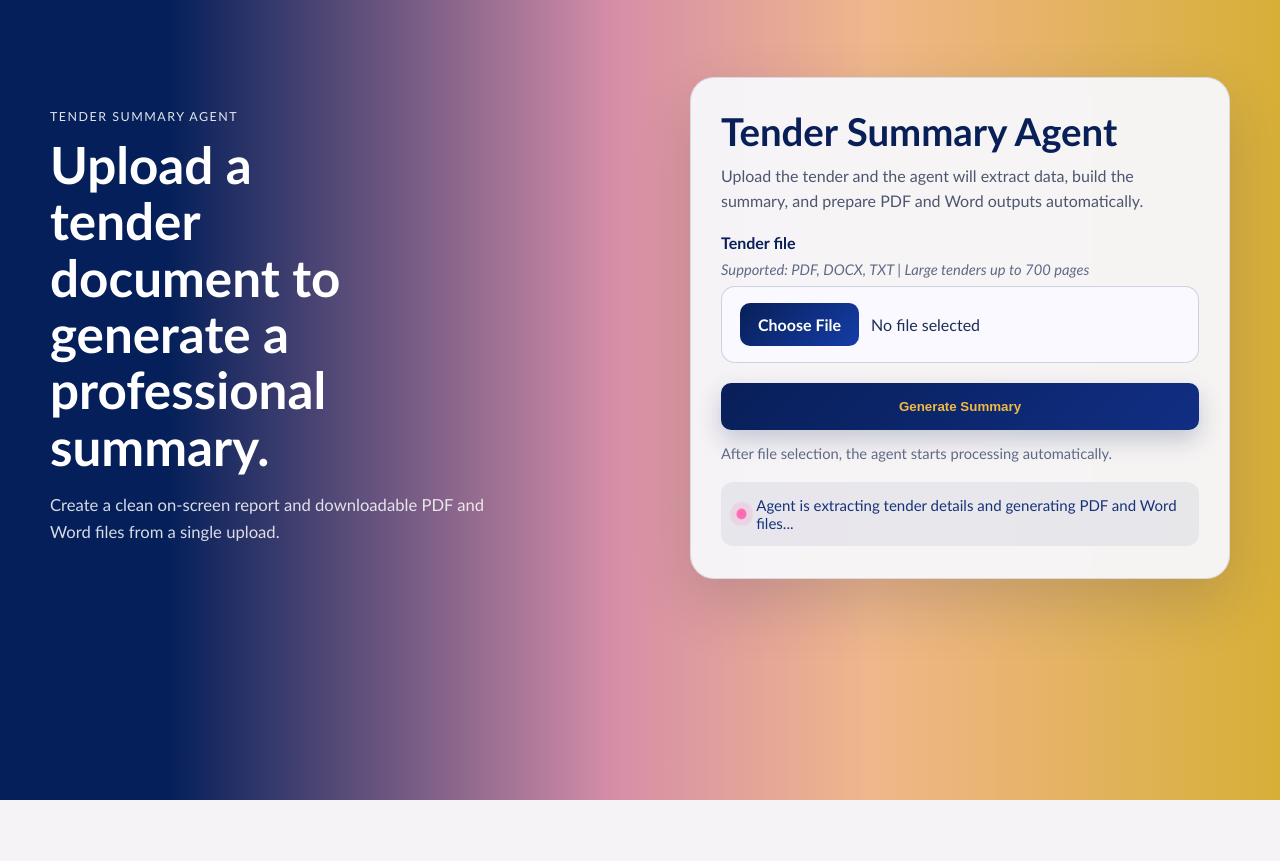
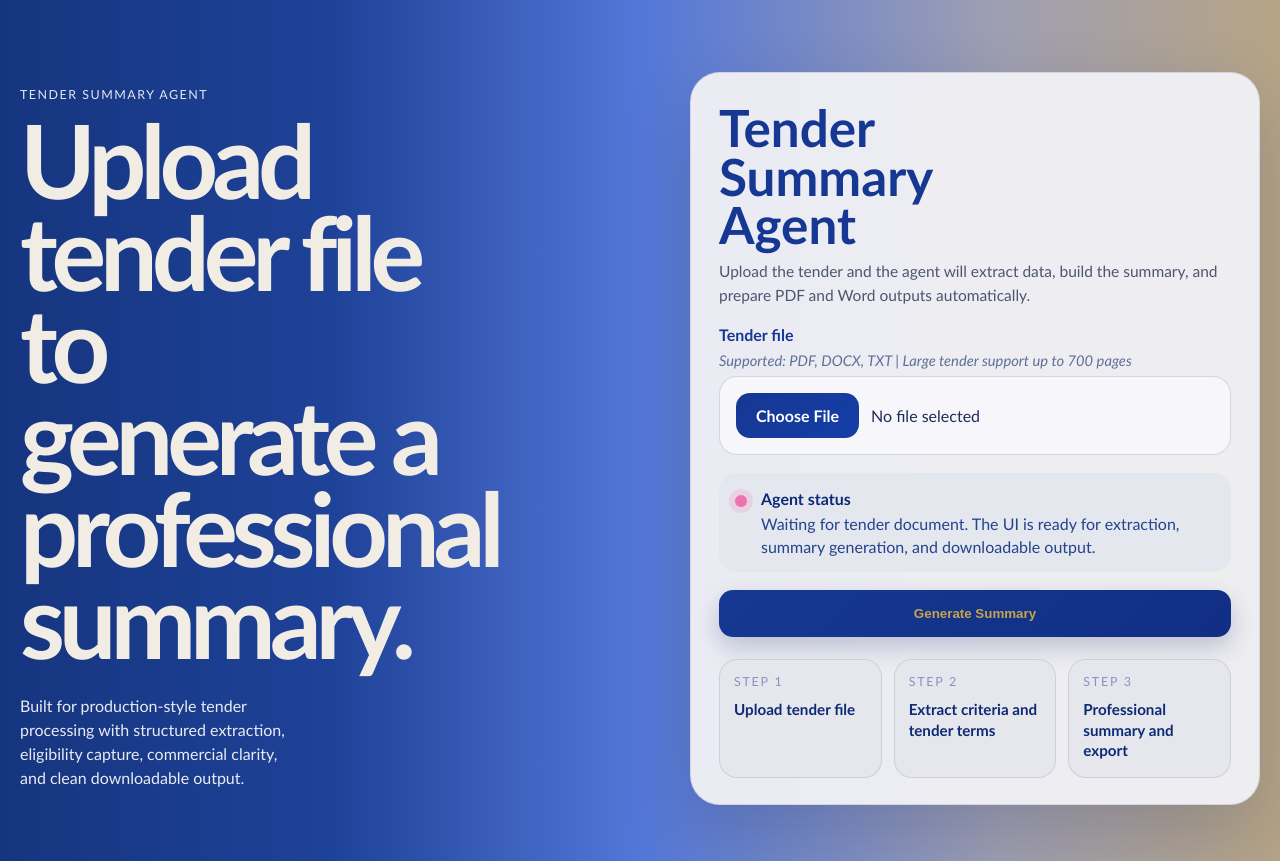
Before and after one commit to prasalaxmi730-droid/Tender-Aegnt, a Flask app: page / in a window 1280 px wide. Before the commit the page ends 800 px from the top, so only its background shows below. Run offline with Flask 3, Linux system fonts and the light colour scheme.

Commit message:
Refine tender agent landing page layout

```diff
--- a/static/styles.css
+++ b/static/styles.css
@@ -1,14 +1,14 @@
 :root {
-  --bg: #f5f2eb;
-  --panel: rgba(247, 247, 250, 0.96);
-  --panel-strong: #ffffff;
-  --ink: #041f59;
-  --muted: #5f6987;
-  --accent: #081f58;
-  --accent-soft: #ff6bb3;
-  --accent-warm: #f1ba42;
-  --line: rgba(8, 31, 88, 0.12);
-  --shadow: 0 24px 60px rgba(18, 27, 66, 0.16);
+  --bg: #ece8e3;
+  --panel: rgba(241, 241, 245, 0.96);
+  --panel-strong: #f6f6f8;
+  --ink: #0a2a78;
+  --muted: #5f6f95;
+  --accent: #163892;
+  --accent-soft: #eb74af;
+  --accent-warm: #c7a34b;
+  --line: rgba(18, 43, 114, 0.12);
+  --shadow: 0 28px 70px rgba(18, 27, 66, 0.18);
 }
 
 * {
@@ -20,22 +20,22 @@
   font-family: "Trebuchet MS", "Segoe UI", sans-serif;
   color: var(--ink);
   background:
-    linear-gradient(90deg, #041f59 0%, #041f59 13%, #d68ea8 48%, #efb78b 68%, #d7af37 100%);
+    linear-gradient(90deg, #16357f 0%, #1e4298 26%, #5377d8 50%, #9f9fb2 78%, #b6a486 100%);
   min-height: 100vh;
 }
 
 .page {
-  width: min(1180px, calc(100% - 32px));
+  width: min(1320px, calc(100% - 40px));
   margin: 0 auto;
-  padding: 56px 0;
+  padding: 72px 0 56px;
 }
 
 .hero-shell {
   display: grid;
-  grid-template-columns: 1.1fr minmax(320px, 540px);
-  gap: 32px;
+  grid-template-columns: minmax(0, 1.08fr) minmax(360px, 570px);
+  gap: 44px;
   align-items: center;
-  min-height: 68vh;
+  min-height: 78vh;
 }
 
 .brand-panel,
@@ -51,7 +51,7 @@
 
 .brand-panel {
   color: #fff;
-  padding: 20px 0;
+  padding: 8px 12px 8px 0;
   background: transparent;
   border: none;
   box-shadow: none;
@@ -75,41 +75,77 @@
 }
 
 h1 {
-  font-size: clamp(2.4rem, 4vw, 4.4rem);
-  max-width: 10ch;
+  font-size: clamp(4.6rem, 8vw, 7.8rem);
+  max-width: 7.5ch;
+  font-weight: 900;
+  line-height: 0.9;
+  letter-spacing: -0.06em;
+  color: #f1ede5;
 }
 
 .subtext {
-  margin: 18px 0 0;
-  max-width: 48ch;
-  color: rgba(255, 255, 255, 0.84);
-  font-size: 1.04rem;
-  line-height: 1.65;
+  margin: 28px 0 0;
+  max-width: 29ch;
+  color: rgba(255, 255, 255, 0.9);
+  font-size: 1rem;
+  line-height: 1.5;
 }
 
 .upload-card {
-  padding: 32px 30px;
+  padding: 30px 28px 26px;
   display: flex;
   flex-direction: column;
-  gap: 20px;
-  max-width: 540px;
+  gap: 18px;
+  max-width: 570px;
+  border-radius: 30px;
+}
+
+.steps-panel {
+  display: grid;
+  grid-template-columns: repeat(3, minmax(0, 1fr));
+  gap: 12px;
+  margin-top: 4px;
+}
+
+.step-card {
+  padding: 14px 14px 16px;
+  background: #e6e7ed;
+  border: 1px solid rgba(18, 43, 114, 0.12);
+  border-radius: 18px;
+}
+
+.step-tag {
+  margin: 0 0 10px;
+  font-size: 0.78rem;
+  letter-spacing: 0.14em;
+  color: #8c8fc3;
+}
+
+.step-card h3 {
+  margin: 0;
+  font-size: 0.95rem;
+  line-height: 1.35;
+  color: #0d2b74;
 }
 
 .upload-card-header h2 {
-  font-size: clamp(2rem, 3vw, 3rem);
+  font-size: clamp(2.6rem, 4vw, 4rem);
+  line-height: 0.95;
   color: var(--accent);
+  max-width: 7ch;
 }
 
 .upload-card-header p {
-  margin: 12px 0 0;
+  margin: 10px 0 0;
   color: #4d566f;
   line-height: 1.55;
+  font-size: 0.97rem;
 }
 
 .file-picker {
   display: flex;
   flex-direction: column;
-  gap: 8px;
+  gap: 7px;
 }
 
 .file-label {
@@ -133,19 +169,19 @@
   display: flex;
   align-items: center;
   gap: 12px;
-  padding: 16px 18px;
-  border: 1px solid rgba(8, 31, 88, 0.18);
-  border-radius: 14px;
-  background: #f9f9ff;
-  min-height: 66px;
+  padding: 16px 16px;
+  border: 1px solid rgba(18, 43, 114, 0.16);
+  border-radius: 18px;
+  background: #f7f7fb;
+  min-height: 74px;
 }
 
 .custom-file-button {
   display: inline-flex;
   align-items: center;
   justify-content: center;
-  padding: 12px 18px;
-  border-radius: 10px;
+  padding: 13px 20px;
+  border-radius: 14px;
   background: linear-gradient(135deg, var(--accent), #143da7);
   color: #fff;
   font-weight: 700;
@@ -159,6 +195,37 @@
   white-space: nowrap;
 }
 
+.status-card {
+  display: flex;
+  align-items: flex-start;
+  gap: 14px;
+  padding: 16px 16px 14px;
+  border-radius: 18px;
+  background: #e5e7ef;
+}
+
+.status-dot {
+  width: 12px;
+  height: 12px;
+  margin-top: 6px;
+  border-radius: 999px;
+  background: var(--accent-soft);
+  box-shadow: 0 0 0 6px rgba(235, 116, 175, 0.18);
+  flex: 0 0 auto;
+}
+
+.status-title {
+  margin: 0 0 4px;
+  font-weight: 700;
+  color: #0b2b79;
+}
+
+.status-copy {
+  margin: 0;
+  color: #24438d;
+  line-height: 1.45;
+}
+
 .primary-btn,
 .download-btn {
   display: inline-flex;
@@ -167,7 +234,7 @@
   width: 100%;
   min-width: 180px;
   padding: 16px 18px;
-  border-radius: 10px;
+  border-radius: 14px;
   border: none;
   text-decoration: none;
   font-weight: 700;
@@ -203,53 +270,49 @@
   line-height: 1.5;
 }
 
-.auto-note {
-  margin: -6px 0 0;
-  color: var(--muted);
-  font-size: 0.92rem;
-}
-
 .status-msg.error {
   color: #b42318;
 }
 
-.processing-box {
-  display: flex;
-  align-items: center;
-  gap: 10px;
-  padding: 14px 16px;
-  border-radius: 12px;
-  background: rgba(8, 31, 88, 0.06);
-  color: #173279;
-  font-size: 0.94rem;
-}
-
-.processing-dot {
-  width: 10px;
-  height: 10px;
-  border-radius: 999px;
-  background: var(--accent-soft);
-  box-shadow: 0 0 0 6px rgba(255, 107, 179, 0.14);
-  animation: pulse 1.2s infinite ease-in-out;
-}
-
-.downloads,
+.downloads-card,
 .summary {
   margin-top: 24px;
   padding: 26px;
 }
 
-.downloads {
+.downloads-wrap {
   display: flex;
-  align-items: center;
-  justify-content: space-between;
-  gap: 20px;
+  justify-content: flex-end;
+  margin-top: 26px;
+}
+
+.downloads-card {
+  width: min(100%, 570px);
+  display: flex;
+  flex-direction: column;
+  gap: 18px;
+  background: var(--panel);
+  border: 1px solid var(--line);
+  border-radius: 30px;
+  box-shadow: var(--shadow);
+}
+
+.downloads-copy h2 {
+  font-size: clamp(2rem, 3vw, 3rem);
+  line-height: 0.98;
+  color: var(--accent);
+  max-width: 8ch;
+}
+
+.downloads-note {
+  margin: 12px 0 0;
+  color: #4d566f;
+  line-height: 1.55;
 }
 
 .download-actions {
-  display: flex;
+  display: grid;
   gap: 12px;
-  flex-wrap: wrap;
 }
 
 .summary-header {
--- a/templates/index.html
+++ b/templates/index.html
@@ -11,8 +11,8 @@
     <section class="hero-shell">
       <div class="brand-panel">
         <p class="eyebrow">Tender Summary Agent</p>
-        <h1>Upload a tender document to generate a professional summary.</h1>
-        <p class="subtext">Create a clean on-screen report and downloadable PDF and Word files from a single upload.</p>
+        <h1>Upload tender file to generate a professional summary.</h1>
+        <p class="subtext">Built for production-style tender processing with structured extraction, eligibility capture, commercial clarity, and clean downloadable output.</p>
       </div>
 
       <form class="upload-card" method="post" enctype="multipart/form-data">
@@ -23,7 +23,7 @@
 
         <label class="file-picker" for="tender_file">
           <span class="file-label">Tender file</span>
-          <span class="file-help">Supported: PDF, DOCX, TXT | Large tenders up to 700 pages</span>
+          <span class="file-help">Supported: PDF, DOCX, TXT | Large tender support up to 700 pages</span>
           <input id="tender_file" name="tender_file" type="file" accept=".pdf,.docx,.txt" required>
           <span class="custom-file-box">
             <span class="custom-file-button">Choose File</span>
@@ -31,28 +31,49 @@
           </span>
         </label>
 
+        <div class="status-card">
+          <span class="status-dot"></span>
+          <div>
+            <p class="status-title">Agent status</p>
+            <p class="status-copy">Waiting for tender document. The UI is ready for extraction, summary generation, and downloadable output.</p>
+          </div>
+        </div>
+
         <button class="primary-btn" id="submit-btn" type="submit">Generate Summary</button>
-        <p class="auto-note">After file selection, the agent starts processing automatically.</p>
-        <div class="processing-box" id="processing-box" hidden>
-          <span class="processing-dot"></span>
-          <span>Agent is extracting tender details and generating PDF and Word files...</span>
-        </div>
 
         {% if error %}
           <p class="status-msg error">{{ error }}</p>
         {% endif %}
+
+        <section class="steps-panel">
+          <article class="step-card">
+            <p class="step-tag">STEP 1</p>
+            <h3>Upload tender file</h3>
+          </article>
+          <article class="step-card">
+            <p class="step-tag">STEP 2</p>
+            <h3>Extract criteria and tender terms</h3>
+          </article>
+          <article class="step-card">
+            <p class="step-tag">STEP 3</p>
+            <h3>Professional summary and export</h3>
+          </article>
+        </section>
       </form>
     </section>
 
     {% if downloads %}
-      <section class="downloads">
-        <div>
-          <p class="section-tag">Output Files</p>
-          <h2>Download the generated report</h2>
-        </div>
-        <div class="download-actions">
-          <a class="download-btn" href="{{ url_for('download', filename=downloads.pdf_name) }}">Download PDF</a>
-          <a class="download-btn secondary" href="{{ url_for('download', filename=downloads.docx_name) }}">Download Word</a>
+      <section class="downloads-wrap">
+        <div class="downloads-card">
+          <div class="downloads-copy">
+            <p class="section-tag">Output Files</p>
+            <h2>Download generated files</h2>
+            <p class="downloads-note">Your tender summary is ready in both PDF and Word format.</p>
+          </div>
+          <div class="download-actions">
+            <a class="download-btn" href="{{ url_for('download', filename=downloads.pdf_name) }}">Download PDF</a>
+            <a class="download-btn secondary" href="{{ url_for('download', filename=downloads.docx_name) }}">Download Word</a>
+          </div>
         </div>
       </section>
     {% endif %}
@@ -63,17 +84,12 @@
     const input = document.getElementById("tender_file");
     const fileName = document.getElementById("file-name");
     const submitBtn = document.getElementById("submit-btn");
-    const processingBox = document.getElementById("processing-box");
 
     if (input && fileName && form) {
       input.addEventListener("change", () => {
         fileName.textContent = input.files.length ? input.files[0].name : "No file selected";
         if (!input.files.length) {
           return;
-        }
-
-        if (processingBox) {
-          processingBox.hidden = false;
         }
 
         if (submitBtn) {
```
Also changed, not shown: other parts of static/styles.css (+14 -17 lines).
